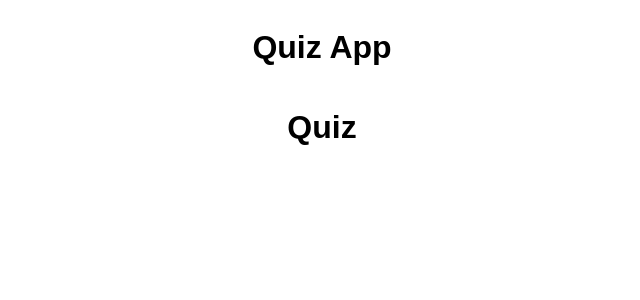
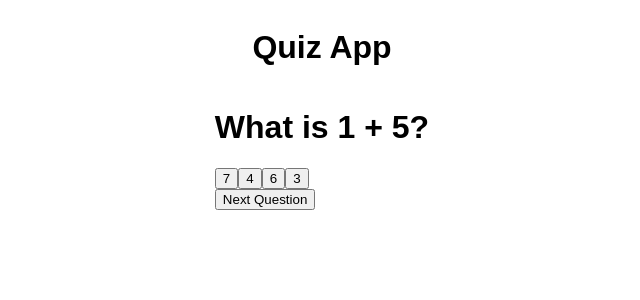
Before and after one commit to kathrynhoule/quiz-app, a React (Vite) app: page / in a window 1280 px wide. Both pictures are taken after a click on the button "Start Quiz". Shown: the top 300 px of the page, without its empty margins (318-958 px from the left). Built offline with nearby package versions, Linux system fonts and the light colour scheme.

Commit message:
adds buttons for answer options to questions and function to keep track of score

```diff
--- a/src/App.jsx
+++ b/src/App.jsx
@@ -7,12 +7,13 @@
 
 function App() {
      const [gameState, setGameState] = useState("menu");
+     const [score, setScore] = useState(0);
 
      return (
           <div className="app">
                <h1>Quiz App</h1>
 
-               <QuizContext.Provider value={{ gameState, setGameState }}>
+               <QuizContext.Provider value={{ gameState, setGameState, score, setScore }}>
                {gameState === "menu" && <MainMenu />}
                {gameState === "quiz" && <Quiz />}
                {gameState === "endScreen" && <EndScreen />}
--- a/src/Components/Quiz.jsx
+++ b/src/Components/Quiz.jsx
@@ -1,9 +1,32 @@
-import React from "react";
+import React, { useState, useContext } from "react";
+import { QuizContext } from "../Extras/Contexts";
+import {questions} from '../Extras/QuestionBank';
 
 function Quiz() {
+     const { score, setScore } = useContext(QuizContext);
+
+     const [currQuestion, setCurrQuestion] = useState(0);
+     const [optionChosen, setOptionChosen] = useState("");
+
+     const nextQuestion = () => {
+          if (questions[currQuestion].answer === optionChosen) {
+               setScore(prevScore => prevScore + 1);
+          }
+          alert(score);
+          setCurrQuestion(currQuestion + 1);
+     }
+
      return (
           <div className="quiz">
-               <h1>Quiz</h1>
+               <h1>{questions[currQuestion].prompt}</h1>
+               <div className="options">
+                    <button onClick={() => setOptionChosen("A")}>{questions[currQuestion].optionA}</button>
+                    <button onClick={() => setOptionChosen("B")}>{questions[currQuestion].optionB}</button>
+                    <button onClick={() => setOptionChosen("C")}>{questions[currQuestion].optionC}</button>
+                    <button onClick={() => setOptionChosen("D")}>{questions[currQuestion].optionD}</button>
+               </div>
+
+               <button onClick={nextQuestion}>Next Question</button>
           </div>
      );
 }
--- a/src/Extras/QuestionBank.jsx
+++ b/src/Extras/QuestionBank.jsx
@@ -6,25 +6,25 @@
           optionB: "4",
           optionC: "6",
           optionD: "3",
-          answer: "optionC",
+          answer: "C",
      },
      {
           id: 2,
-          prompt: "What is 1 + 5?",
-          optionA: "7",
-          optionB: "4",
+          prompt: "What is 7 - 1?",
+          optionA: "5",
+          optionB: "8",
           optionC: "6",
-          optionD: "3",
-          answer: "optionC",
+          optionD: "11",
+          answer: "C",
      },
      {
           id: 3,
-          prompt: "What is 1 + 5?",
-          optionA: "7",
-          optionB: "4",
-          optionC: "6",
-          optionD: "3",
-          answer: "optionC",
+          prompt: "What is 14 + 5?",
+          optionA: "21",
+          optionB: "9",
+          optionC: "16",
+          optionD: "19",
+          answer: "D",
      },
 
 ];
```
